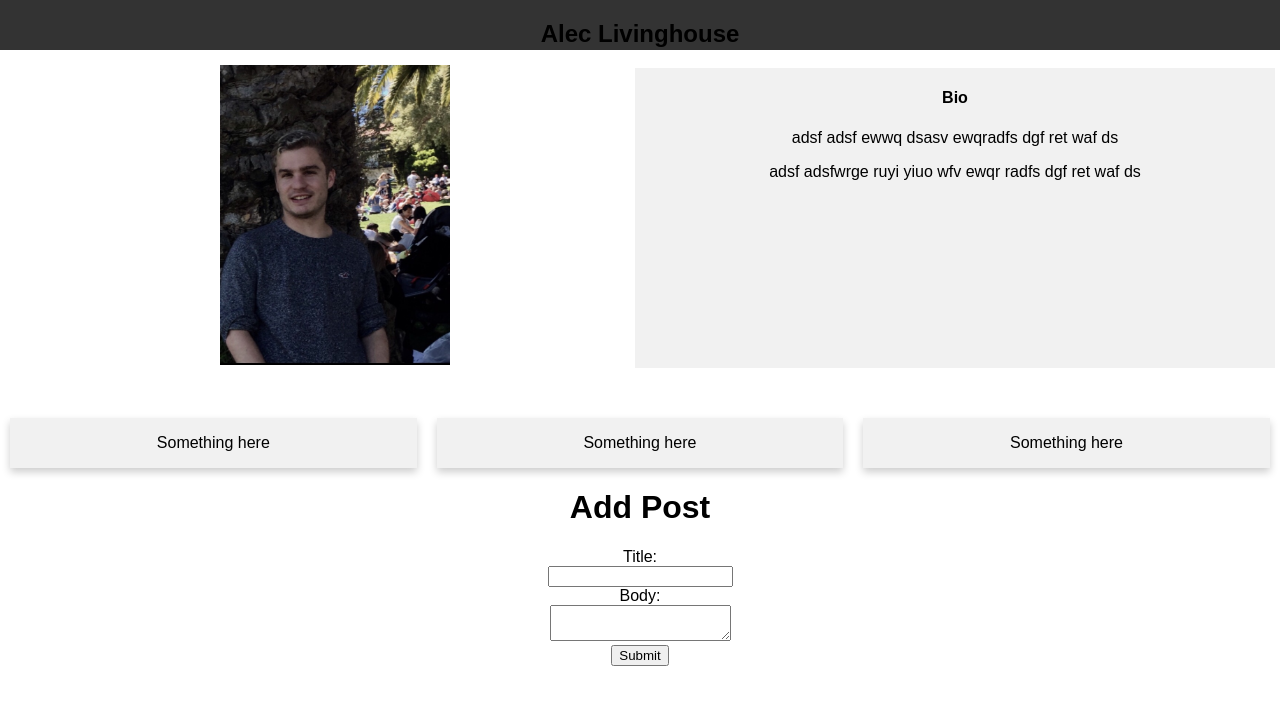
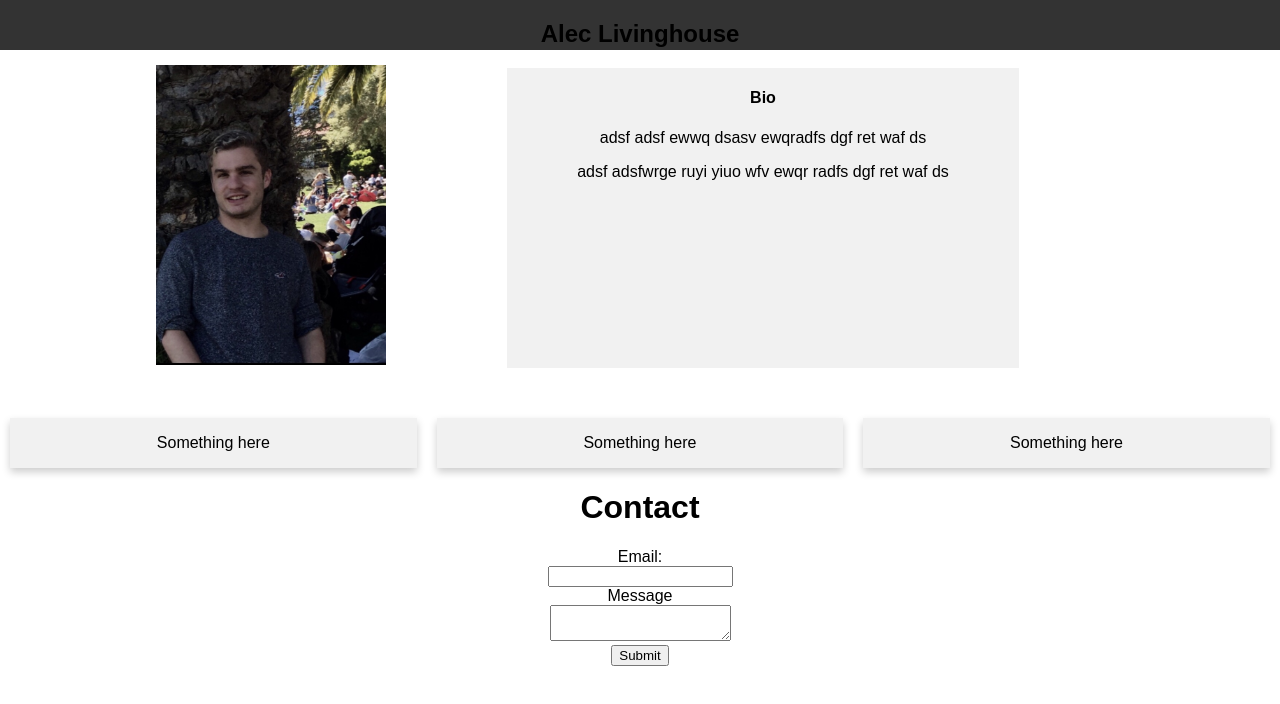
Before and after one commit to aleclivinghouse/portfolioWithMailer, a React (Create React App) app in the folder client/: page / in a window 1280 px wide. Shown: the top 704 px of the page. Built offline with nearby package versions, Linux system fonts and the light colour scheme.

Commit message:
nodemailer works

```diff
--- a/client/src/App.css
+++ b/client/src/App.css
@@ -94,6 +94,10 @@ body {
   border-radius: 25px;
 }
 
+.about-wrapper {
+  width: 80%;
+}
+
 /* Style the links inside the navigation bar */
 
 /* Change the color of links on hover */
--- a/client/src/ContactForm.js
+++ b/client/src/ContactForm.js
@@ -6,8 +6,9 @@ class ContactForm extends Component{
   constructor(props){
     super();
     this.state = {
-      title: '',
-      body: ''
+      name: '',
+      email: '',
+      message: ''
     }
     this.onChange = this.onChange.bind(this);
     this.onSubmit = this.onSubmit.bind(this);
@@ -20,29 +21,38 @@ class ContactForm extends Component{
   onSubmit(e){
     e.preventDefault();
     const post = {
-      title: this.state.title,
-      body: this.state.body
+      email: this.state.email,
+      message: this.state.message
+
     }
     //call actions
     console.log(post);
+    fetch('/api/form', {
+      method: "POST",
+      headers: {
+        'content-type': 'application/json'
+      },
+      body: JSON.stringify(post)
+    })
+    .then(res => res.json())
   }
 
 
   render() {
     return(
       <div>
-        <h1>Add Post</h1>
+        <h1>Contact</h1>
         <form onSubmit={this.onSubmit}>
           <div>
-            <label>Title:</label><br />
-            <input type="text" name="title"
-            value={this.state.title}
+            <label>Email:</label><br />
+            <input type="text" name="email"
+            value={this.state.email}
             onChange={this.onChange}/>
           </div>
           <div>
-            <label>Body:</label><br />
-            <textarea name="body"
-            value={this.state.body}
+            <label>Message</label><br />
+            <textarea name="message"
+            value={this.state.message}
             onChange={this.onChange}/>
           </div>
           <button type="submit">Submit</button>
```
Also changed, not shown: 1 other file (tests, documents, lock files or other folders).
